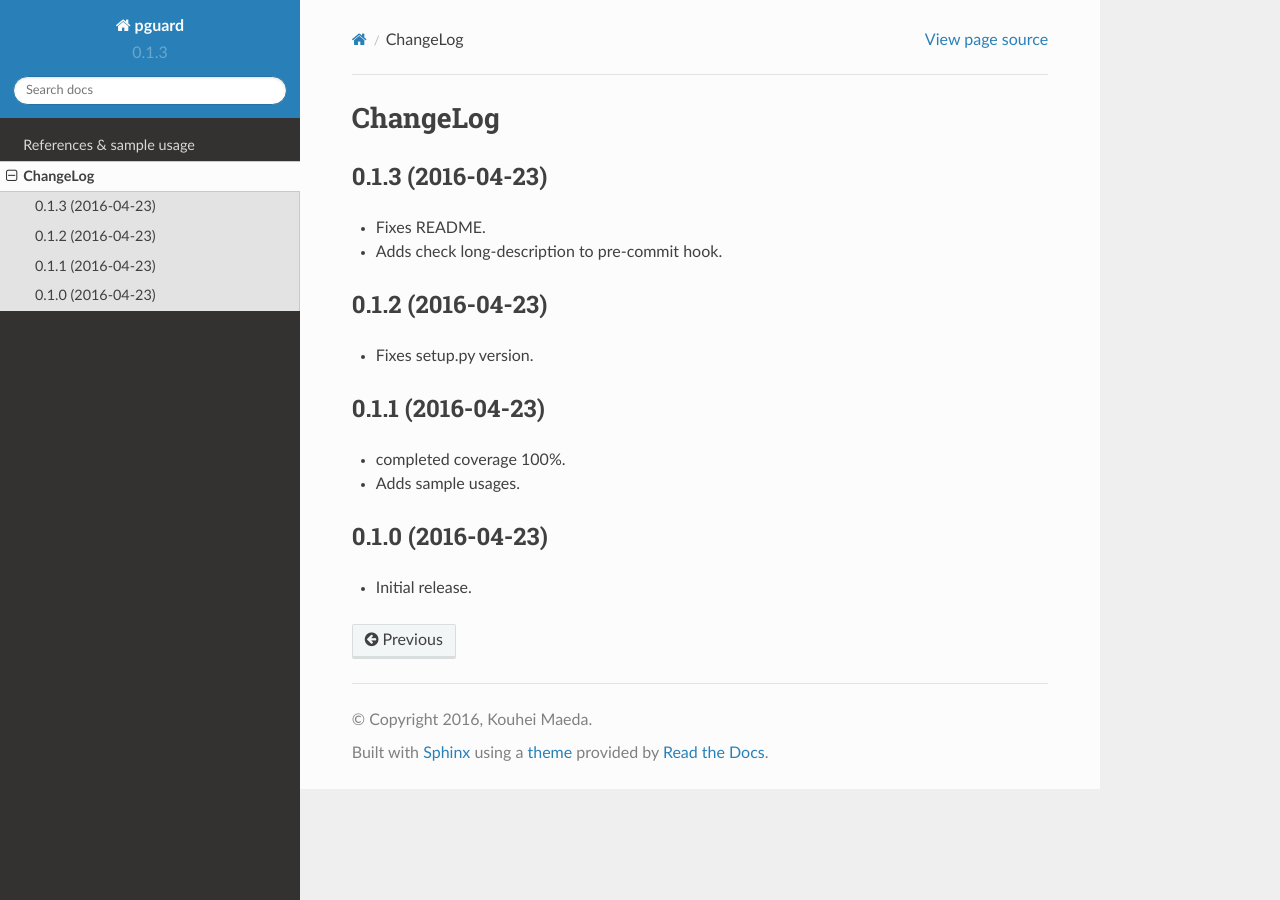
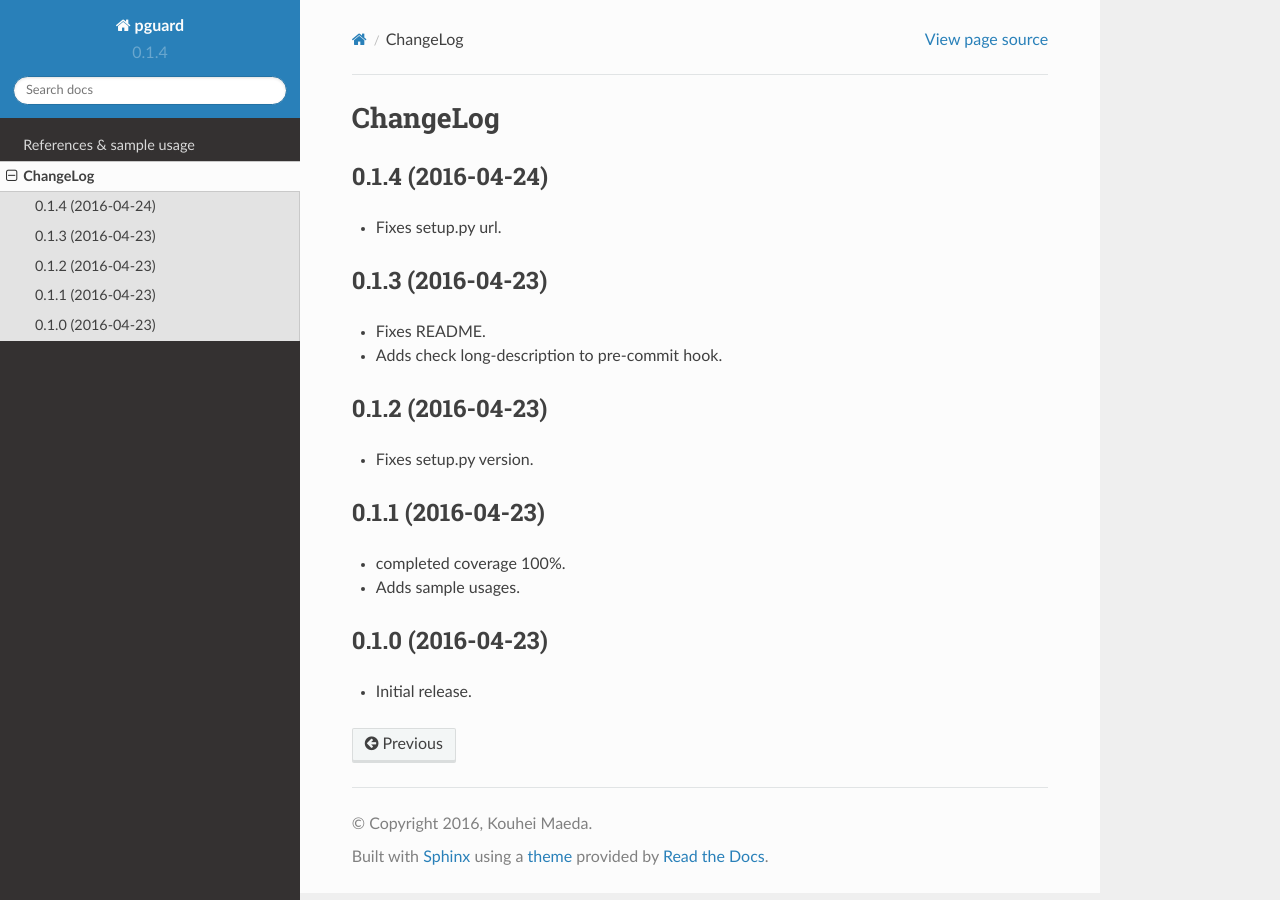
Before and after one commit to mkouhei/pguard, a Sphinx documentation site: the page built from docs/source/CHANGELOG.rst, in a window 1280 px wide. Built offline with Sphinx 7.4.7 and the Read the Docs theme 2.0.0, drawn with Linux system fonts in a browser that asks for light colours.

Commit message:
Bumps version.
Signed-off-by: Kouhei Maeda <mkouhei@palmtb.net>

```diff
--- a/docs/source/CHANGELOG.rst
+++ b/docs/source/CHANGELOG.rst
@@ -1,5 +1,11 @@
 ChangeLog
 =========
+
+0.1.4 (2016-04-24)
+------------------
+
+* Fixes setup.py url.
+
 
 0.1.3 (2016-04-23)
 ------------------
--- a/pguard.py
+++ b/pguard.py
@@ -2,7 +2,7 @@
 """Guard like Haskell for Python."""
 
 
-__version__ = '0.1.3'
+__version__ = '0.1.4'
 
 
 def guard_cl(statement, condition=None):
```
